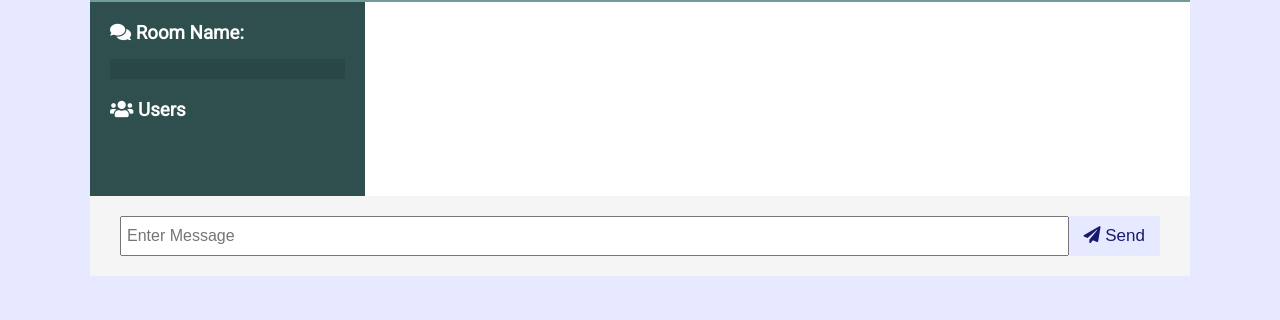
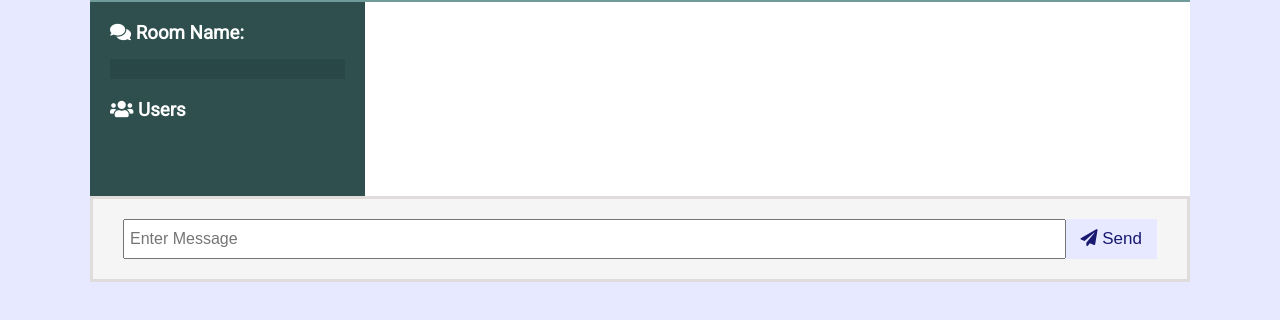
Before and after one commit to moushumi-das/Real-time-chat-application, a website: page public/chat.html in a window 1280 px wide. Shown: the part 96-416 px from the top of the page. Drawn offline with nearby package versions, Linux system fonts and the light colour scheme; no server answers.

Commit message:
changed style.css file

```diff
--- a/public/css/style.css
+++ b/public/css/style.css
@@ -118,6 +118,8 @@ a {
 
 .chat-form-container {
     padding: 20px 30px;
+    border-style: solid;
+    border-color: rgb(224, 220, 220);
     background-color: var(--dark-color-g);
 }
 
```
